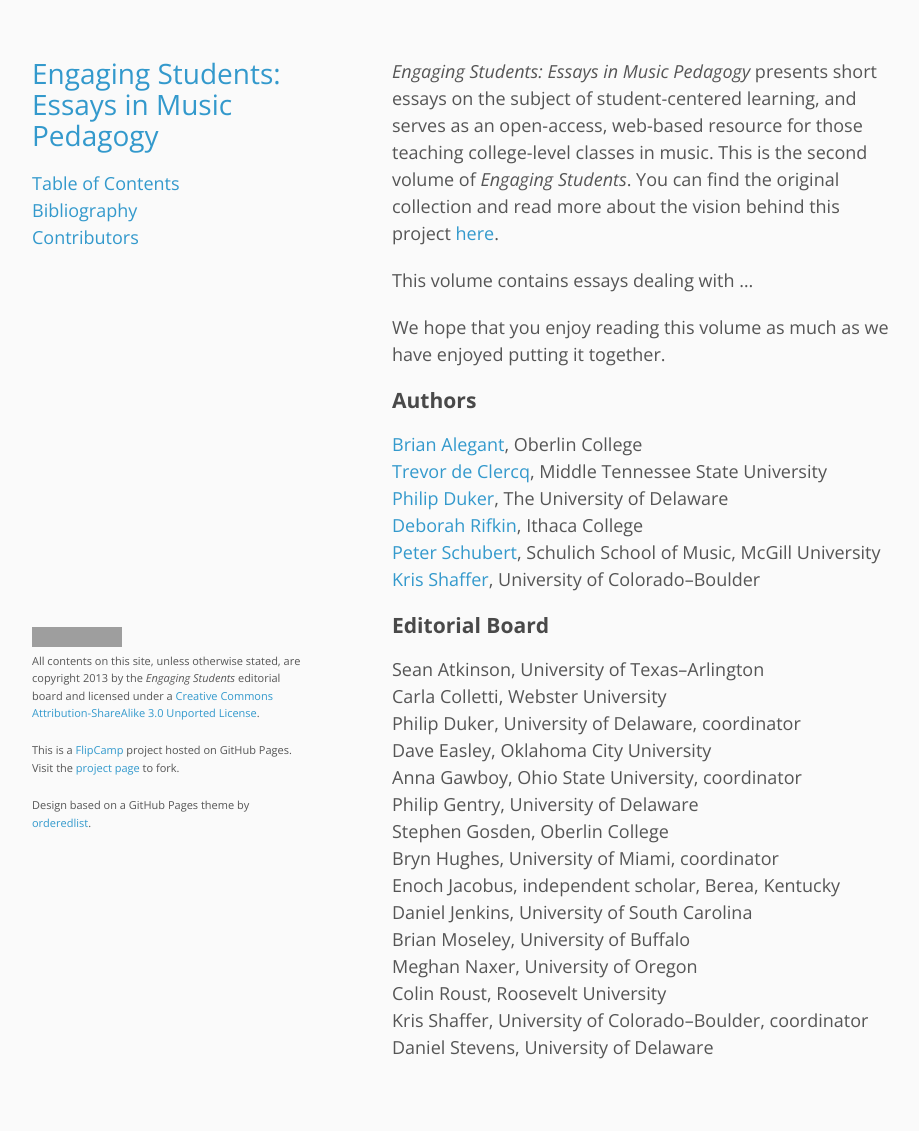
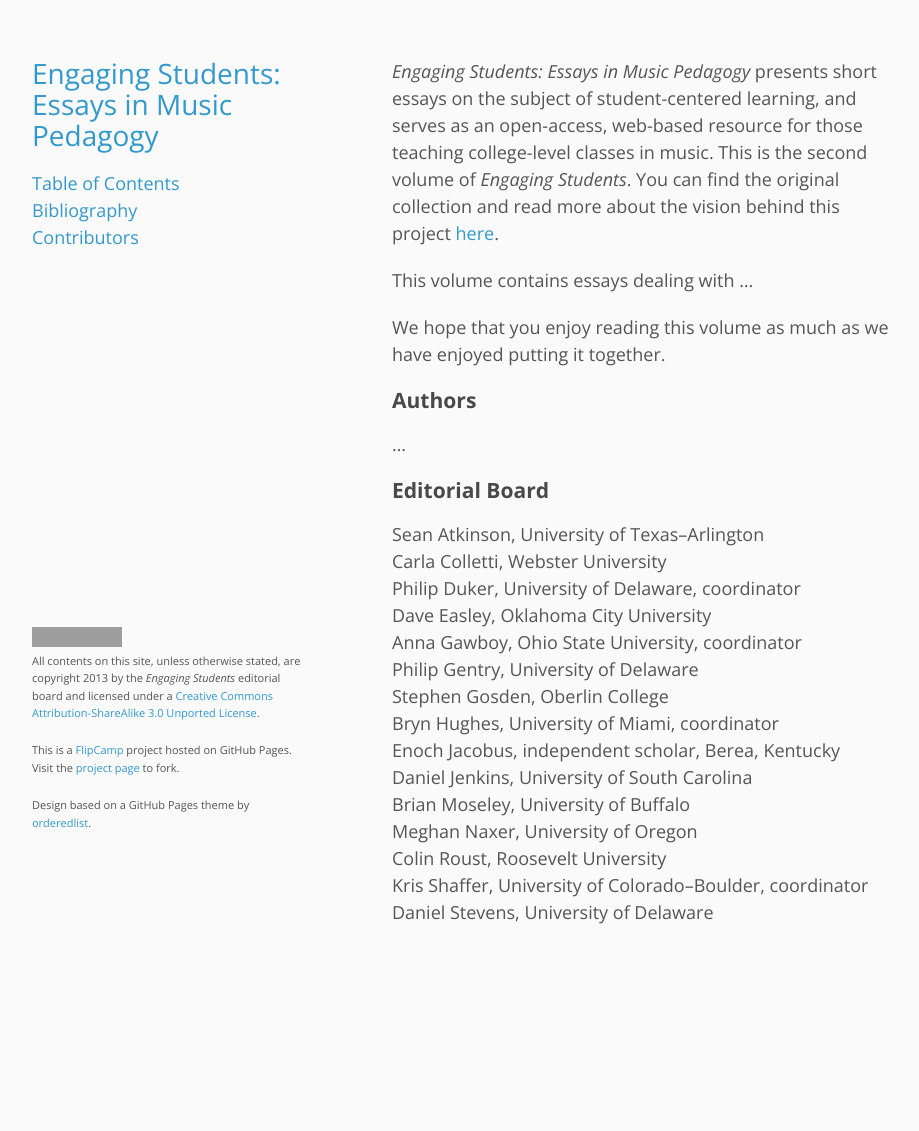
Before and after one commit to flipcamp/engagingstudents2, a Jekyll site: the page built from index.md, in a window 1280 px wide. Shown: the whole page, without its empty margins (178-1097 px from the left). Built offline with Jekyll 4.4.1, drawn with Linux system fonts in a browser that asks for light colours; Markdown is read by kramdown in place of the engine named in the settings; after the commit the page ends 996 px from its top, so only the background shows below that; grey boxes are pictures that could not be loaded.

Commit message:
prepped index page

```diff
--- a/index.md
+++ b/index.md
@@ -11,12 +11,7 @@
 
 ### Authors ###
 
-[Brian Alegant](alegantSawhill.html), Oberlin College
-[Trevor de Clercq](deClercq.html), Middle Tennessee State University
-[Philip Duker](duker.html), The University of Delaware
-[Deborah Rifkin](rifkin.html), Ithaca College
-[Peter Schubert](schubert.html), Schulich School of Music, McGill University
-[Kris Shaffer](shafferintro.html), University of Colorado–Boulder
+...
 
 ### Editorial Board ###
 
```
